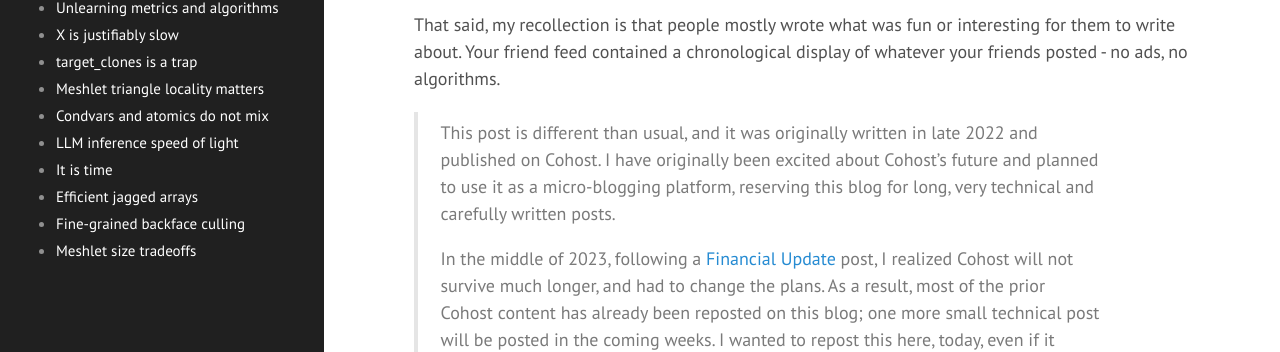
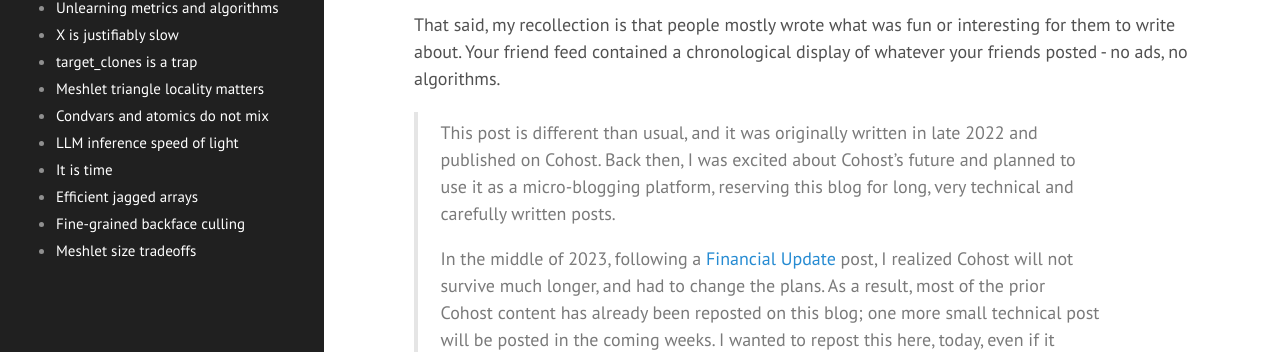
Before and after one commit to zeux/zeux.github.io, a Jekyll site: the page built from _posts/2024-09-09-unlearning-metrics.md, in a window 1280 px wide and 900 px high. Shown: the part 358-710 px from the top of the window. Built offline with Jekyll 4.4.1, drawn with Linux system fonts in a browser that asks for light colours.

Commit message:
Fix sloppy wording

```diff
--- a/_posts/2024-09-09-unlearning-metrics.md
+++ b/_posts/2024-09-09-unlearning-metrics.md
@@ -10,7 +10,7 @@ That said, my recollection is that people mostly wrote what was fun or interesti
 
 <!--more-->
 
-> This post is different than usual, and it was originally written in late 2022 and published on Cohost. I have originally been excited about Cohost's future and planned to use it as a micro-blogging platform, reserving this blog for long, very technical and carefully written posts.
+> This post is different than usual, and it was originally written in late 2022 and published on Cohost. Back then, I was excited about Cohost's future and planned to use it as a micro-blogging platform, reserving this blog for long, very technical and carefully written posts.
 >
 > In the middle of 2023, following a [Financial Update](https://cohost.org/staff/post/1690393-h1-2023-financial-up) post, I realized Cohost will not survive much longer, and had to change the plans. As a result, most of the prior Cohost content has already been reposted on this blog; one more small technical post will be posted in the coming weeks. I wanted to repost this here, today, even if it doesn't follow the typical theme of this blog - because, today Cohost team [announced it will shut down imminently](https://cohost.org/staff/post/7611443-cohost-to-shut-down). This post seemed relevant, and it's the only remaining non-technical post that I'd like to keep for posterity.
 >
```
